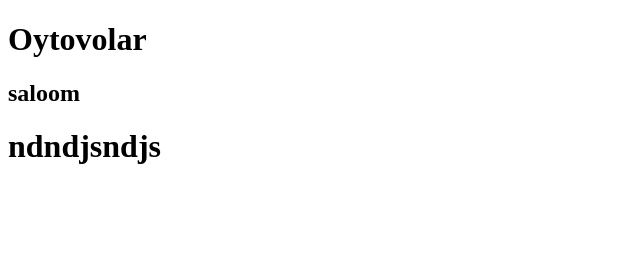
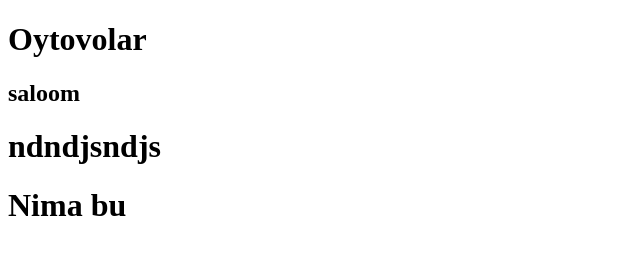
Before and after one commit to azimKurbanov/Oytovolar, a plain HTML site: page index.html in a window 1280 px wide. Shown: the whole page, without its empty margins (0-640 px from the left). Drawn offline with Linux system fonts and the light colour scheme.

Commit message:
Update index.html

```diff
--- a/index.html
+++ b/index.html
@@ -11,5 +11,6 @@
     <h1>Oytovolar</h1>
     <h2>saloom</h2>
     <h1>ndndjsndjs</h1>
+    <h1>Nima bu</h1>
 </body>
 </html>
```
